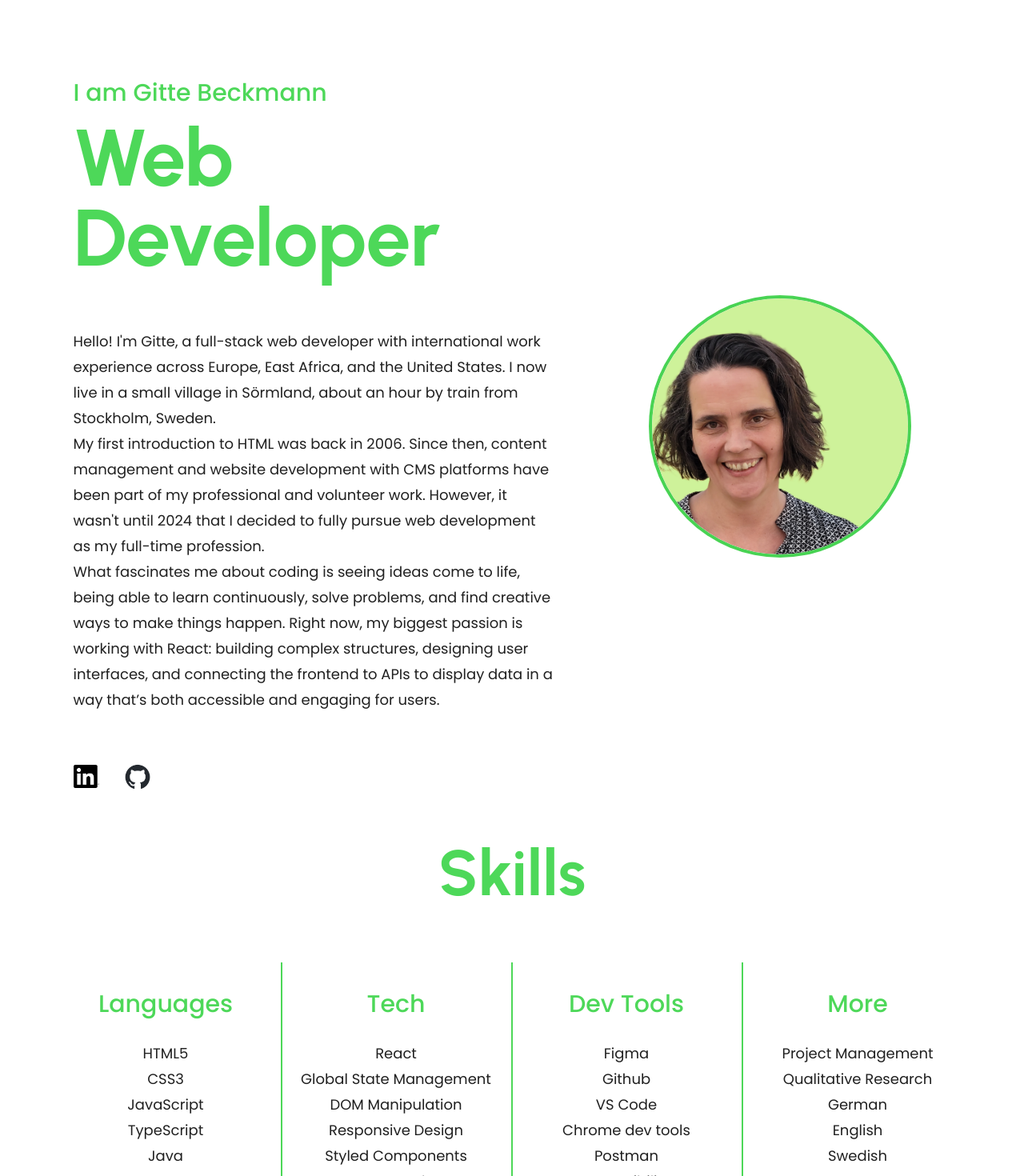
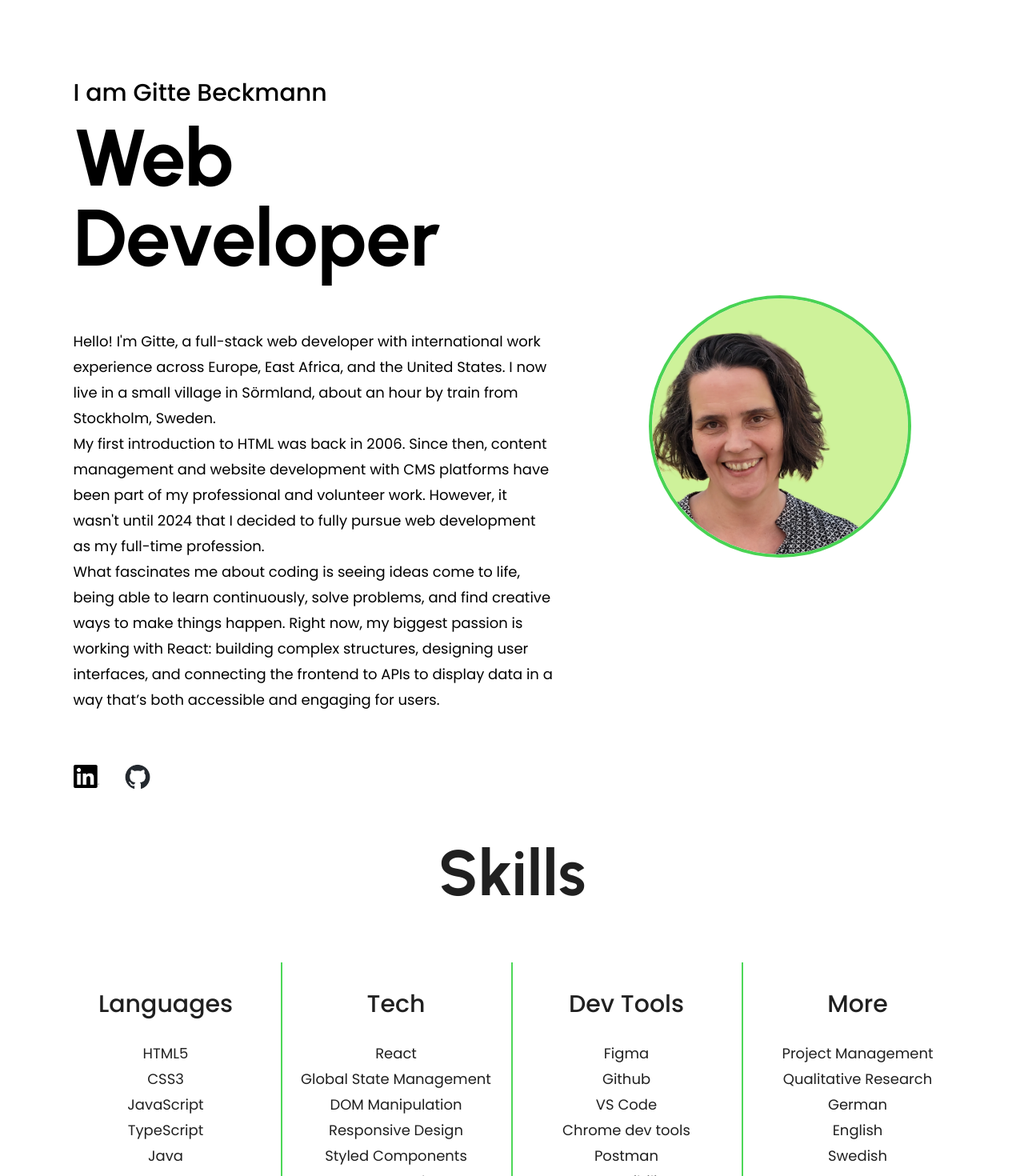
Before and after one commit to gittebe/gitte-portfolio, a React (Vite) app: page / in a window 1280 px wide. Shown: the top 1470 px of the page at 80% size. Built offline with nearby package versions, Linux system fonts and the light colour scheme.

Commit message:
- changed font-color

```diff
--- a/src/ui/Typography/Typography.css
+++ b/src/ui/Typography/Typography.css
@@ -1,5 +1,4 @@
 .header-one {
-  color: var(--color-primary);
   font-family: Urbanist;
   font-size: 3.75rem;
   font-weight: 700;
@@ -10,7 +9,6 @@
 
 .header-two {
   grid-column: span 4;
-  color: var(--color-primary);
   text-align: center;
   font-family: Urbanist;
   font-size: 3.75rem;
@@ -20,7 +18,6 @@
 }
 
 .header-three {
-  color: var(--color-primary);
   font-family: Poppins;
   font-size: 1.5rem;
   font-weight: 500;
@@ -36,7 +33,6 @@
   font-weight: 400;
   line-height: 2rem;
   margin: 0;
-  color: var(--color-secondary);
 }
 
 @media(min-width: 667px) {
```
